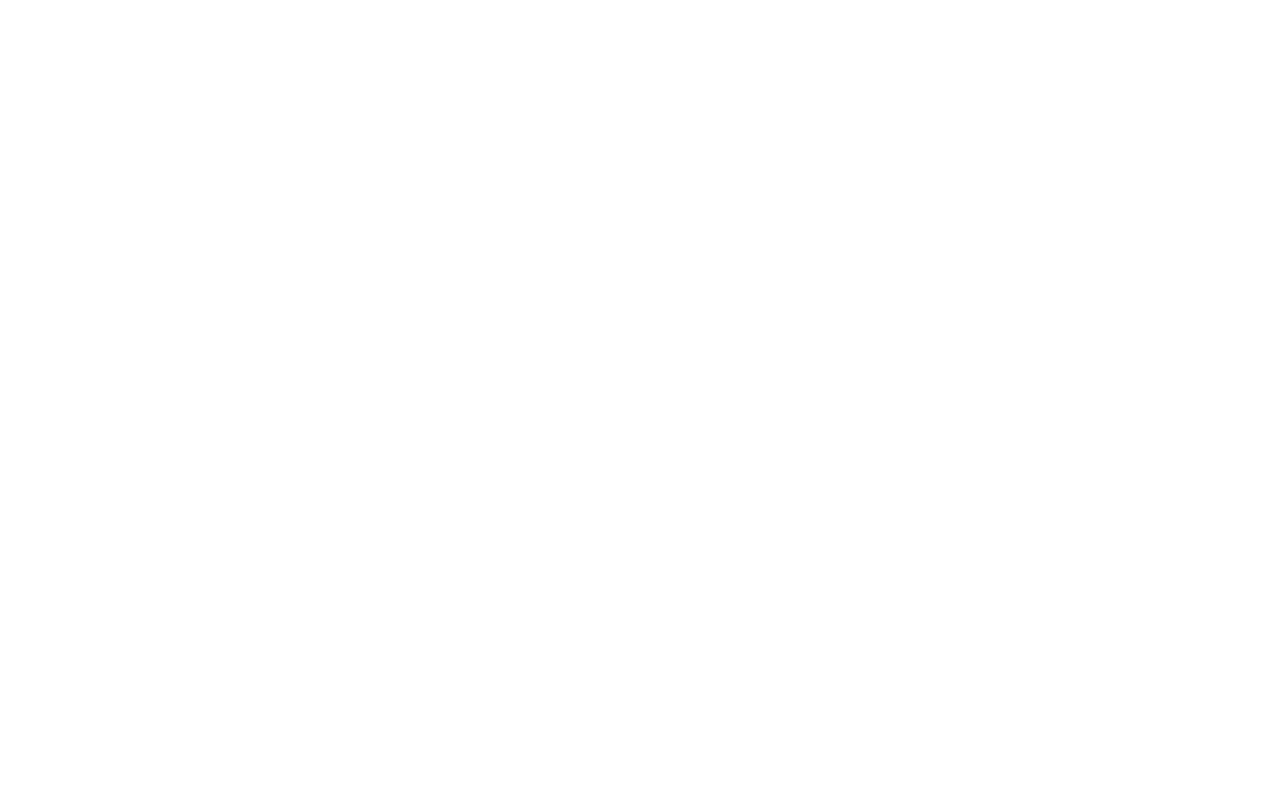
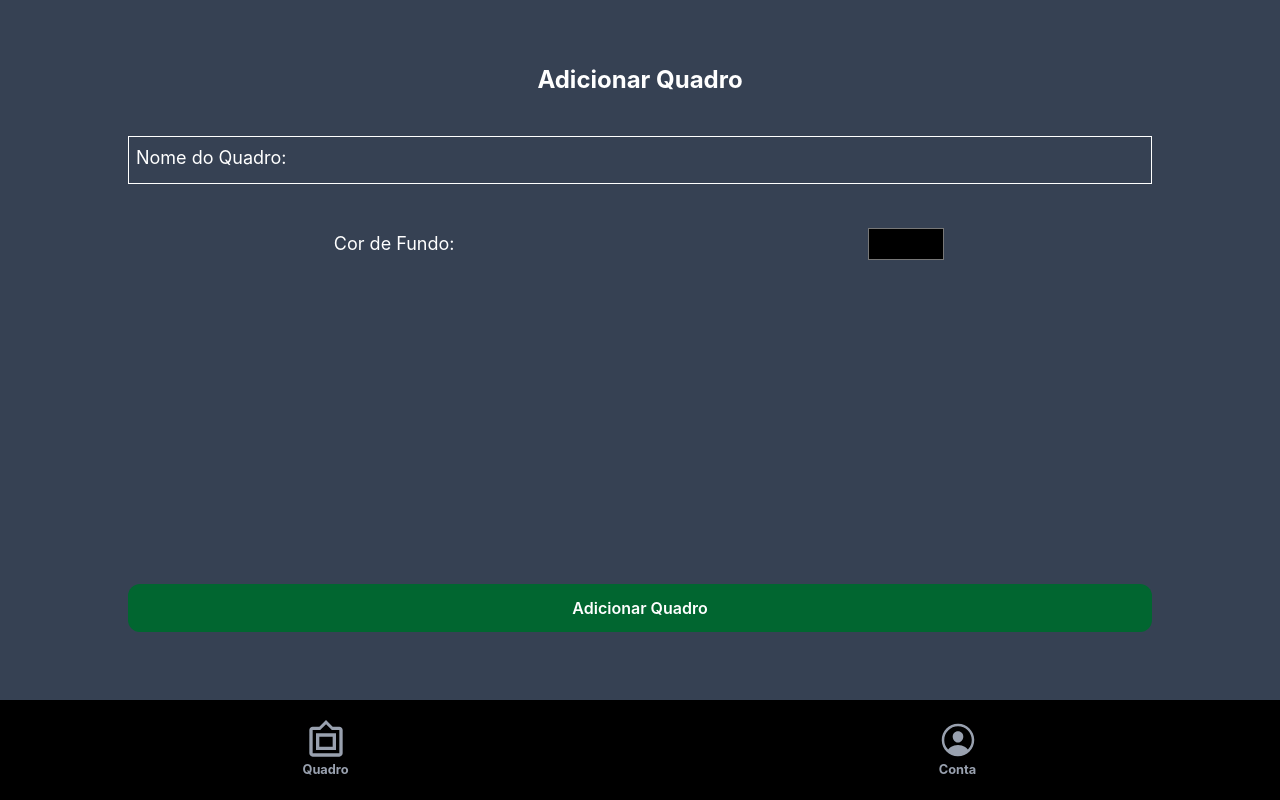
Before and after one commit to LIKITO1/One-Objective, a React (Vite) app: page /addboard in a window 1280 px wide. Before the commit this address had no page. Built offline with nearby package versions, Linux system fonts and the light colour scheme.

Commit message:
Tela de adicionar quadro

```diff
--- a/index.html
+++ b/index.html
@@ -1,9 +1,9 @@
 <!doctype html>
-<html lang="en">
+<html lang="pt-br">
   <head>
     <meta charset="UTF-8" />
     <meta name="viewport" content="width=device-width, initial-scale=1.0" />
-    <title>Task Flow</title>
+    <title>One Objective</title>
   </head>
   <body>
     <div id="root"></div>
--- /dev/null
+++ b/src/components/pages/AddBoard.tsx
@@ -0,0 +1,18 @@
+export default function AddBoard(){
+    return(
+        <div className="w-full h-full flex justify-center text-white">
+            <form className="w-4/5 h-4/5 flex flex-col mt-[5%] gap-5">
+                <h1 className="font-bold text-2xl text-center">Adicionar Quadro</h1>
+                <div className="relative w-full my-5">
+                    <input placeholder=" " className="w-full border outline-none peer h-12 px-2 text-lg" required/>
+                    <label className="pointer-events-none text-lg absolute top-2 left-2 transition-all duration-200 peer-focus:text-blue-500 peer-focus:backdrop-blur-2xl peer-focus:-top-2.5 peer-focus:text-sm peer-valid:-top-2.5 peer-valid:text-sm peer-valid:text-blue-500 peer-valid:backdrop-blur-2xl">Nome do Quadro:</label>
+                </div>
+                <div className="w-full flex justify-around items-center">
+                    <label className="text-lg">Cor de Fundo:</label>
+                    <input type="color" className="w-20 h-10"/>
+                </div>
+                <button className="mt-75 p-3 bg-green-800 text-white font-semibold rounded-xl">Adicionar Quadro</button>
+            </form>
+        </div>
+    )
+}
--- a/src/components/pages/Home.tsx
+++ b/src/components/pages/Home.tsx
@@ -1,5 +1,6 @@
 import Lottie from "lottie-react"
 import AeroPlane from "../animations/Aero plane.json"
+import {Link} from "react-router-dom"
 export default function Home(){
     return(
         <div className="flex flex-col h-full w-full text-white py-5 items-center">
@@ -8,7 +9,7 @@
                 <Lottie animationData={AeroPlane} loop={true} className="w-4/5"/>
                 <p className="font-semibold text-lg">Nenhum quadro criado</p>
             </div>
-            <button className="w-5/6 bg-green-800 font-semibold p-3 rounded-xl mt-5 text-lg flex items-center justify-center"><span className="text-4xl mb-2">+ &nbsp;</span>Criar Quadro</button>
+            <Link to="/addboard" className="w-1/2 bg-green-800 font-semibold p-3 rounded-xl text-lg flex items-center justify-center absolute right-[5%] bottom-[15%]"><span className="text-4xl mb-2">+ &nbsp;</span>Criar Quadro</Link>
         </div>
     )
 }
--- a/src/main.tsx
+++ b/src/main.tsx
@@ -5,6 +5,7 @@
 import Home from "./components/pages/Home.tsx"
 import Layout from './components/layouts/Layout.tsx'
 import Perfil from "./components/pages/Perfil.tsx"
+import AddBoard from './components/pages/AddBoard.tsx'
 import {BrowserRouter as Router,Routes,Route} from "react-router-dom"
 createRoot(document.getElementById('root')!).render(
   <StrictMode>
@@ -14,6 +15,7 @@
           <Route element={<App/>} path="/"></Route>
           <Route element={<Home/>} path="/home"></Route>
           <Route element={<Perfil/>} path="/perfil"></Route>
+          <Route element={<AddBoard/>} path="/addboard"></Route>
         </Route>
       </Routes>
     </Router>
```
